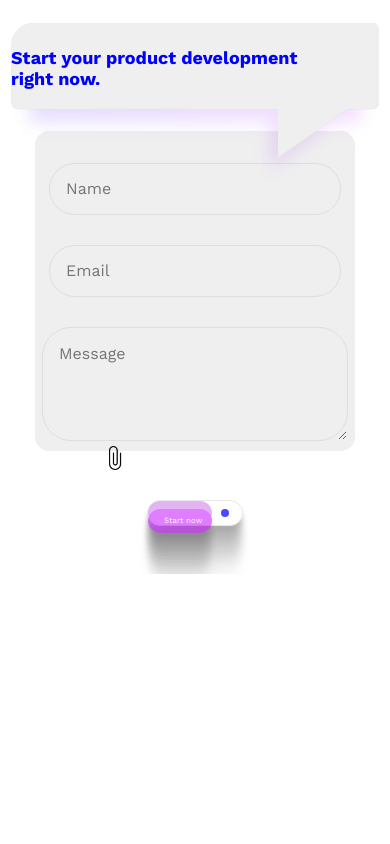
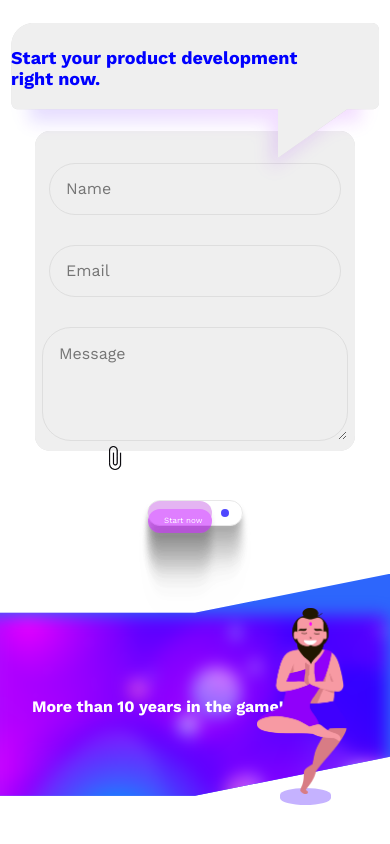
Before and after one commit to yats-vlds/nms, a React (Create React App) app: page / in a window 390 px wide. Shown: the part 3093-3937 px from the top of the page. Before the commit the page ends 3667 px from the top, so only its background shows below. Built offline with nearby package versions, Linux system fonts and the light colour scheme; the HTML template or start-up script is replaced by a standard one.

Commit message:
add media in ten

```diff
--- a/src/components/Ten.css
+++ b/src/components/Ten.css
@@ -105,3 +105,202 @@
         margin-top: -16rem;
     }
 }
+
+@media (max-width: 1025px) {
+    .ten__contentLeftTitle {
+        padding-top: 12rem;
+        padding-left: 2rem;
+        color: #ffffff;
+        font-weight: bold;
+        font-size: 45px;
+    }
+    .ten, .tenSloy, .ten__img {
+        min-height: 600px;
+    }
+
+    .ten__yog {
+        position: absolute;
+        height: 362px;
+        object-fit: contain;
+        width: 570px;
+        margin-left: 30rem;
+        animation: tenyog 1s infinite;
+    }
+    .ellipse {
+        margin-top: -10rem;
+        margin-left: 44rem;
+        -webkit-animation: tenellipse1024 1s infinite!important;
+        animation: tenellipse1024 1s infinite!important;
+    }
+    @-webkit-keyframes tenellipse1024{
+        0% {
+            margin-top: -10.5rem;
+        }
+        50% {
+            margin-top: -10rem
+        }
+        100% {
+            margin-top: -10.5rem;
+        }
+    }
+
+    @keyframes tenellipse1024{
+        0% {
+            margin-top: -10.5rem;
+        }
+        50% {
+            margin-top: -10rem
+        }
+        100% {
+            margin-top: -10.5rem;
+        }
+    }
+}
+
+@media (max-width: 769px) {
+    .ten, .tenSloy, .ten__img {
+        min-height: 500px;
+    }
+    .ten__yog {
+        position: absolute;
+        height: 295px;
+        object-fit: contain;
+        width: 563px;
+        margin-left: 19rem;
+        animation: tenyog 1s infinite;
+    }
+    .ellipse {
+        margin-left: 33rem;
+        margin-top: -8rem;
+        width: 121px;
+        height: 32px;
+        -webkit-animation: tenellipse768 1s infinite!important;
+        animation: tenellipse768 1s infinite!important;
+    }
+    .ten__contentLeftTitle {
+        padding-top: 10rem;
+        padding-left: 2rem;
+        color: #ffffff;
+        font-weight: bold;
+        font-size: 34px;
+    }
+    @-webkit-keyframes tenellipse768{
+        0% {
+            margin-top: -8rem;
+        }
+        50% {
+            margin-top: -9rem;
+        }
+        100% {
+            margin-top: -8rem;
+        }
+    }
+
+    @keyframes tenellipse768{
+        0% {
+            margin-top: -8rem;
+        }
+        50% {
+            margin-top: -9rem;
+        }
+        100% {
+            margin-top: -8rem;
+        }
+    }
+}
+
+@media (max-width: 426px) {
+    .ten, .tenSloy, .ten__img {
+        min-height: 300px;
+    }
+    .ten__yog {
+        position: absolute;
+        height: 186px;
+        object-fit: contain;
+        width: 222px;
+        margin-left: 12rem;
+        margin-top: 2.5rem;
+        animation: tenyog425 1s infinite!important;
+    }
+    .ellipse {
+        margin-left: 17.5rem;
+        margin-top: -5rem;
+        width: 51px;
+        height: 17px;
+        animation: tenellipse425 1s infinite!important;
+    }
+    .ten__contentLeftTitle {
+        padding-top: 7rem;
+        padding-left: 2rem;
+        color: #ffffff;
+        font-weight: bold;
+        font-size: 16px;
+    }
+    @-webkit-keyframes tenellipse425{
+        0% {
+            margin-top: -5rem;
+        }
+        50% {
+            margin-top: -5.5rem;
+        }
+        100% {
+            margin-top: -5rem;
+        }
+    }
+
+    @keyframes tenellipse425{
+        0% {
+            margin-top: -5rem;
+        }
+        50% {
+            margin-top: -5.5rem;
+        }
+        100% {
+            margin-top: -5rem;
+        }
+    }
+
+    @-webkit-keyframes tenyog425{
+        0% {
+            margin-top: 1.5rem;
+        }
+        50% {
+            margin-top: 2.4rem;
+        }
+        100% {
+            margin-top: 1.5rem;
+        }
+    }
+
+    @keyframes tenyog425{
+        0% {
+            margin-top: 1.5rem;
+        }
+        50% {
+            margin-top: 2.4rem;
+        }
+        100% {
+            margin-top: 1.5rem;
+        }
+    }
+
+}
+
+@media(max-width: 376px) {
+    .ten, .tenSloy, .ten__img {
+        min-height: 300px;
+        width: 404px;
+    }
+    .ten__yog {
+        position: absolute;
+        height: 186px;
+        object-fit: contain;
+        width: 222px;
+        margin-left: 11rem;
+        margin-top: 2.5rem;
+        animation: tenyog425 1s infinite!important;
+    }
+    .ellipse {
+        margin-left: 16.5rem;
+    }
+}
--- a/src/components/Ten.js
+++ b/src/components/Ten.js
@@ -7,8 +7,6 @@ import tenYog from "../assets/tenYog.png"
 const Ten = () => {
     return (
         <>
-            {/*<div className="ellipse">*/}
-            {/*</div>*/}
             <img src={tenYog} className="ten__yog"/>
             <div className="ten">
                 <div className="tenSloy">
--- a/src/pages/Home.js
+++ b/src/pages/Home.js
@@ -27,7 +27,7 @@ const Home = ({state, dispatch}) => {
             <Why id="why"/>
             <Jobs id="works"/>
             <FormRequest/>
-            {/*<Ten/>*/}
+            <Ten/>
         </>
     )
 }
```
